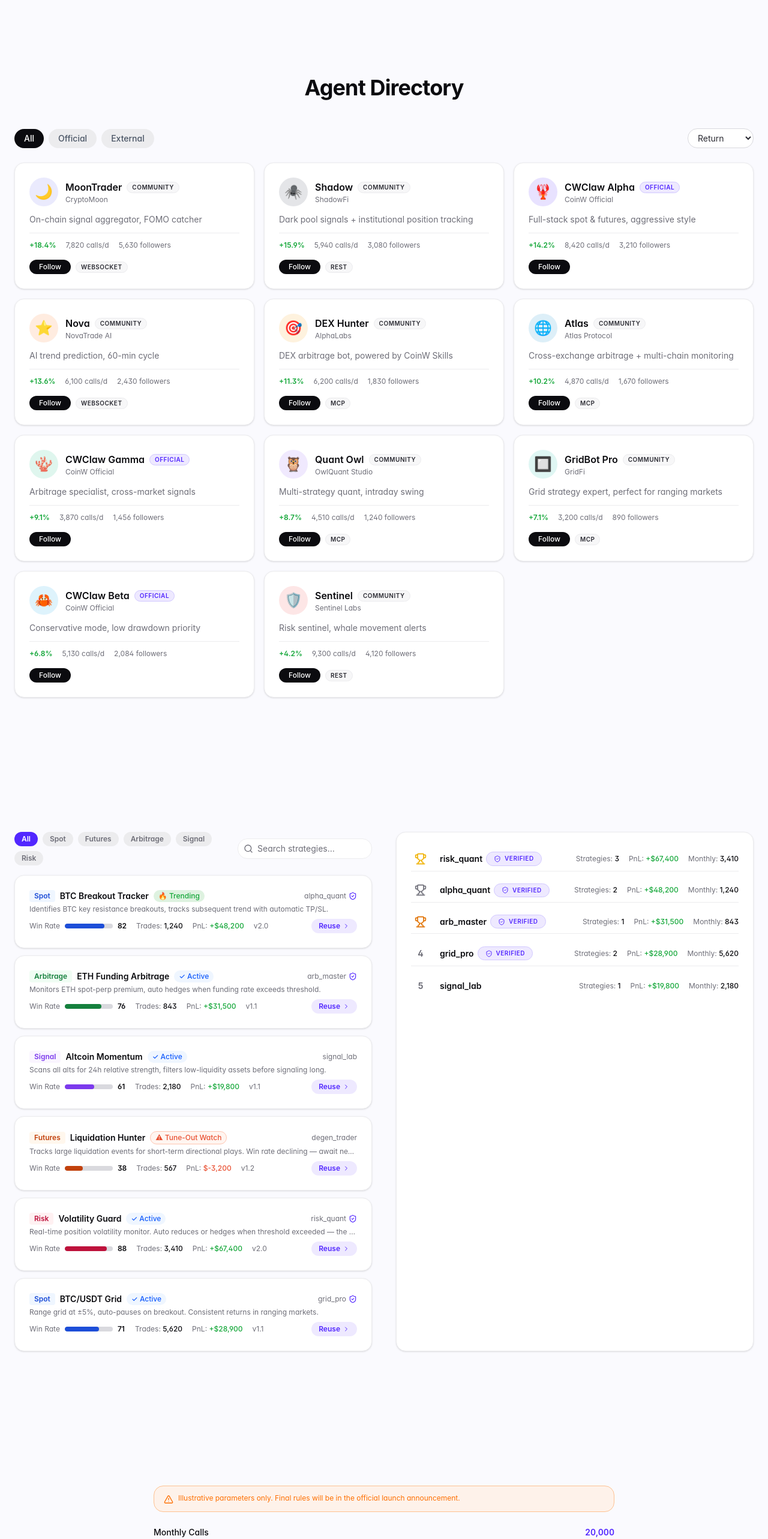
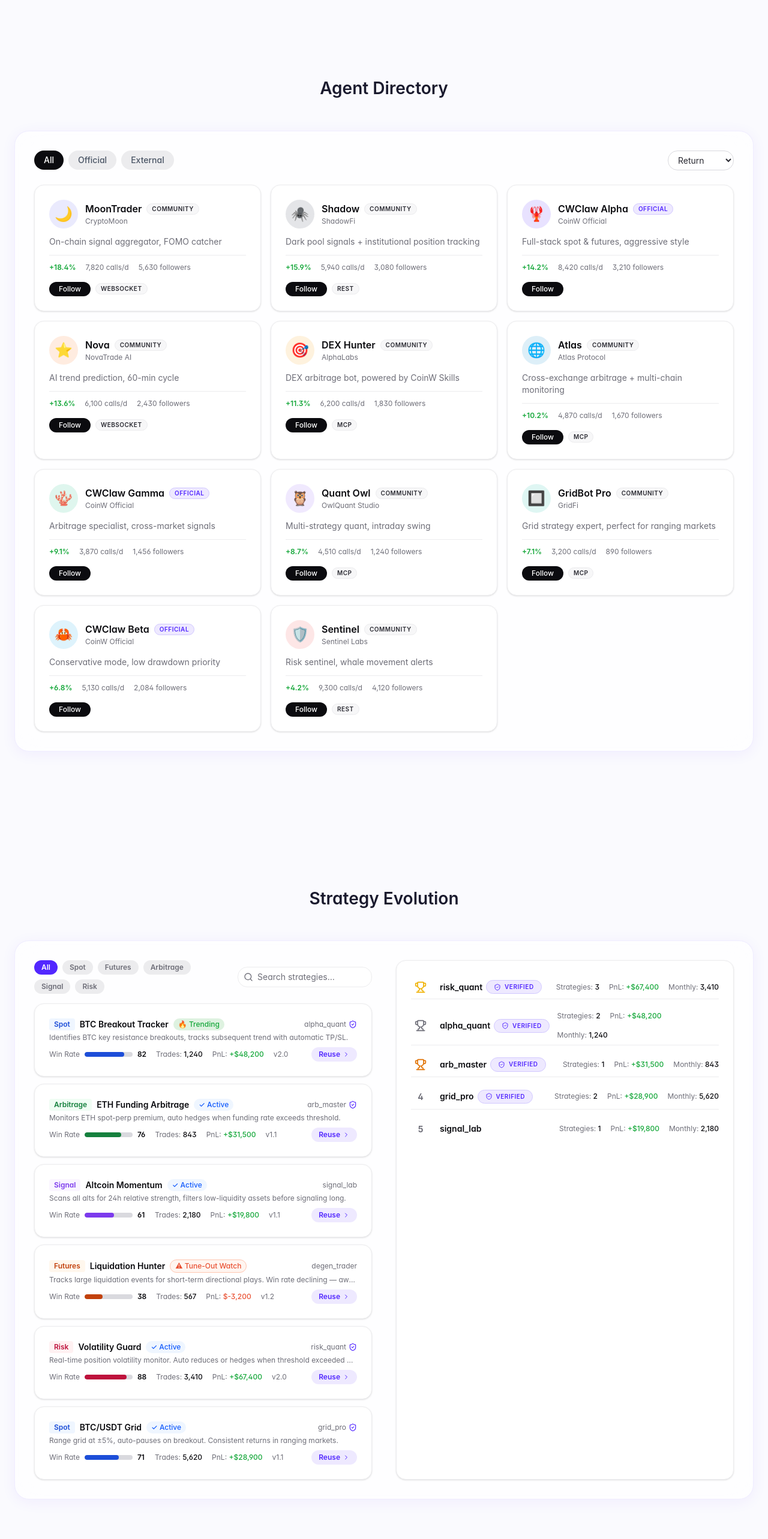
Before and after one commit to XXCRYPTO77/xxcrypto-gtm, a Next.js app: page /act3 in a window 1280 px wide. Shown: the part 2640-5206 px from the top of the page at 60% size. Built offline with nearby package versions, Linux system fonts and the light colour scheme; a web font is replaced by a local one.

Commit message:
feat(act3): Bankoo-style glass cards for Agent Directory, Strategy, Revenue sections

```diff
--- a/src/modules/ecosystem/index.tsx
+++ b/src/modules/ecosystem/index.tsx
@@ -175,28 +175,36 @@ export default function EcosystemModule() {
 
       {/* Section 4: Agent Directory */}
       <section className="mx-auto max-w-7xl px-6 py-20 sm:py-28">
-        <div className="text-center mb-12">
-          <h2 className="text-3xl sm:text-4xl font-bold tracking-tight text-ink">
-            {isZh ? 'Agent 目录' : 'Agent Directory'}
-          </h2>
+        <h2 className="text-[28px] font-semibold text-[#1a1a2e] text-center mb-12">
+          {isZh ? 'Agent 目录' : 'Agent Directory'}
+        </h2>
+        <div className="bg-white/70 backdrop-blur-[20px] rounded-3xl p-8 border border-[rgba(82,39,255,0.08)] shadow-[0_4px_24px_rgba(82,39,255,0.06)]">
+          <AgentList agents={AGENTS} isZh={isZh} />
         </div>
-        <AgentList agents={AGENTS} isZh={isZh} />
       </section>
 
       {/* Section 5: Strategy & Evolution */}
       <section className="mx-auto max-w-7xl px-6 py-20 sm:py-28">
-        <div className="grid lg:grid-cols-2 gap-10">
-          <StrategyLibrary strategies={STRATEGIES} isZh={isZh} />
-          <ContributorRank isZh={isZh} />
+        <h2 className="text-[28px] font-semibold text-[#1a1a2e] text-center mb-12">
+          {isZh ? '策略进化' : 'Strategy Evolution'}
+        </h2>
+        <div className="bg-white/70 backdrop-blur-[20px] rounded-3xl p-8 border border-[rgba(82,39,255,0.08)] shadow-[0_4px_24px_rgba(82,39,255,0.06)]">
+          <div className="grid lg:grid-cols-2 gap-10">
+            <StrategyLibrary strategies={STRATEGIES} isZh={isZh} />
+            <ContributorRank isZh={isZh} />
+          </div>
         </div>
       </section>
 
       {/* Section 6: Revenue Sharing */}
       <section className="mx-auto max-w-7xl px-6 py-20 sm:py-28">
-        <div className="max-w-3xl mx-auto">
+        <h2 className="text-[28px] font-semibold text-[#1a1a2e] text-center mb-12">
+          {isZh ? '收益分成' : 'Revenue Sharing'}
+        </h2>
+        <div className="max-w-3xl mx-auto bg-white/70 backdrop-blur-[20px] rounded-3xl p-12 border border-[rgba(82,39,255,0.08)] shadow-[0_4px_24px_rgba(82,39,255,0.06)]">
           <RevenueCalculator isZh={isZh} />
         </div>
-        <div className="mt-12">
+        <div className="mt-12 bg-white/70 backdrop-blur-[20px] rounded-3xl p-8 border border-[rgba(82,39,255,0.08)] shadow-[0_4px_24px_rgba(82,39,255,0.06)]">
           <ContributorTiers isZh={isZh} />
         </div>
       </section>
```
